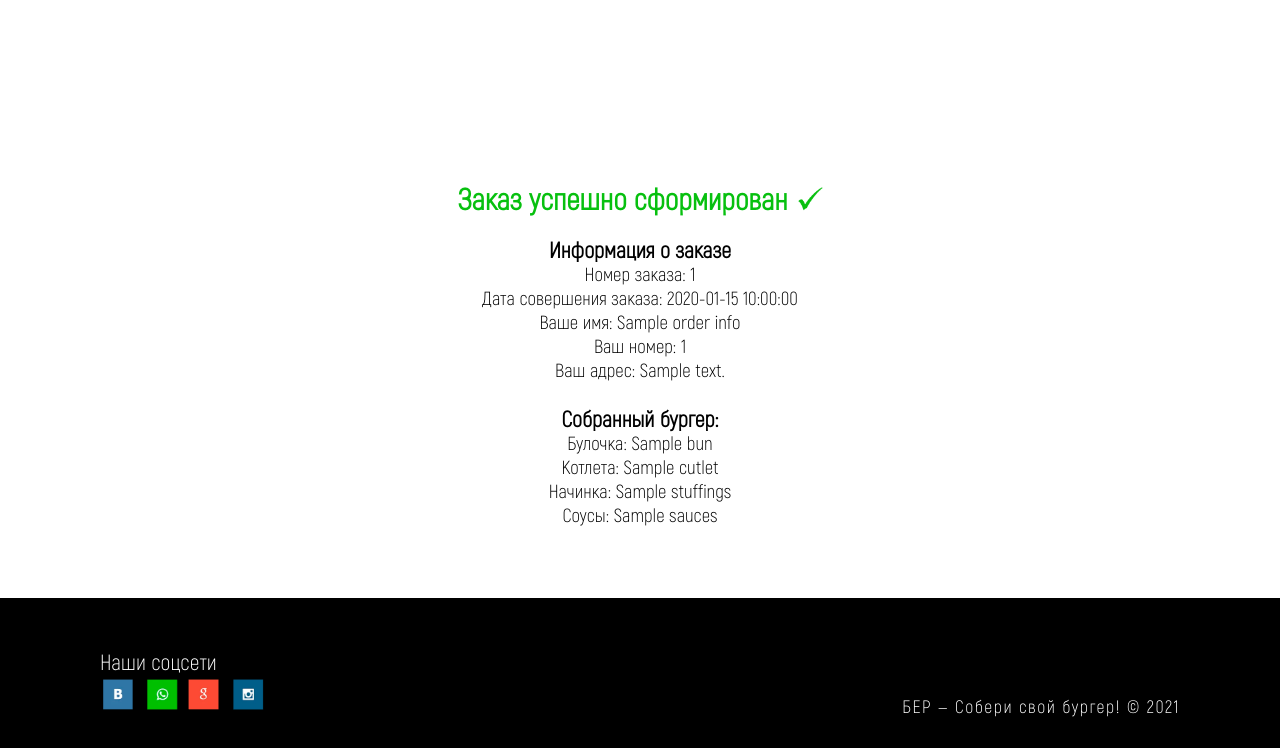
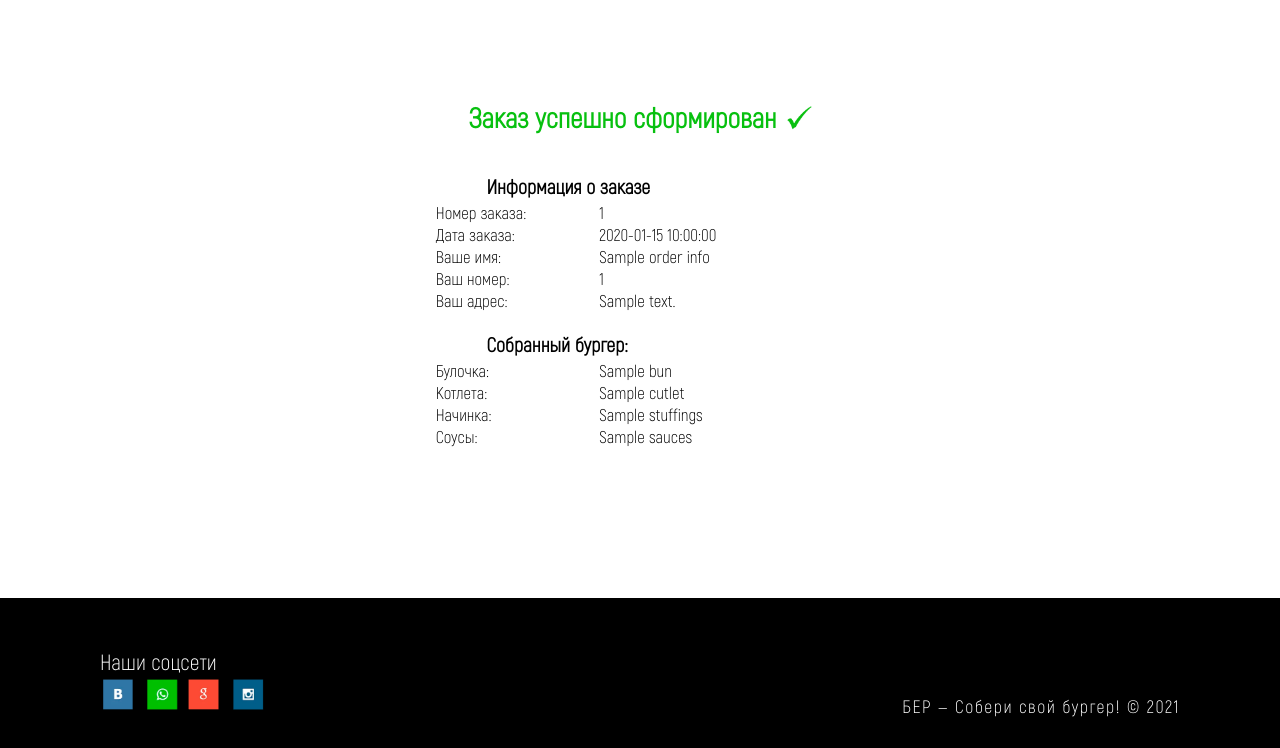
Before and after one commit to Sa1nt-Vlad/pyramid_based_ber2, a Python web app: template pyramid_based_ber/templates/order_info.jinja2 in a window 1280 px wide. Shown: the part 52-800 px from the top of the page. Run offline with Jinja, Linux system fonts and the light colour scheme; the template is opened without the code that fills it: most values are stand-ins (such as "Sample title", 1, 10 or a date in 2020).

Commit message:
Добавлено оформление для инфы о заказе 2

```diff
--- a/pyramid_based_ber/static/css/order_info.css
+++ b/pyramid_based_ber/static/css/order_info.css
@@ -2,13 +2,13 @@
 	width: 60%;
 	margin: 0 auto;
 	text-align: center;
-	margin-top: 180px;
+	margin-top: 100px;
 }
 
 .order-info .top {
 	display: flex;
 	justify-content: center;
-	margin-bottom: 20px;
+	margin-bottom: 40px;
 }
 
 .order-info .top img {
@@ -22,43 +22,60 @@
 
 .order-info .bottom {
 	font-size: 20px;
-	padding: 0 200px;
 }
 
-.order-info .bottom p {
-	margin-bottom: 1px;
+.order-info .bottom h3 {
+	font-size: 20px;
+	width: 40%;
+	margin: 0 auto;
+	text-align: left;
+	margin-bottom: 2px;
 }
 
-.order-info span {
-	text-align: left;
+.order-info table {
+	margin: 0 auto;
+	table-layout: fixed;
+	width: 40%;
+	word-wrap: break-word;
 }
 
-@media screen and (max-width: 1570px) {
+.order-info table td:first-child {
+	width: 40%;
+	padding-left: 5px;
+}
+
+@media screen and (max-width: 1650px) {
 	.order-info .bottom {
 		font-size: 19px;
-		padding: 0 150px;
 	}
 	.order-info .top h1 {
-		font-size: 30px
+		font-size: 30px;
+	}
+	.order-info table {
+		width: 48%;
 	}
 }
 
-@media screen and (max-width: 1200px) {
+@media screen and (max-width: 1350px) {
 	.order-info .bottom {
 		font-size: 17px;
-		padding: 0 100px;
 	}
 	.order-info .top h1 {
-		font-size: 28px
+		font-size: 28px;
+	}
+	.order-info table {
+		width: 55%;
 	}
 }
 
 @media screen and (max-width: 860px) {
 	.order-info .bottom {
 		font-size: 15px;
-		padding: 0 50px;
 	}
 	.order-info .top h1 {
-		font-size: 26px
+		font-size: 26px;
+	}
+	.order-info table {
+		width: 60%;
 	}
 }
--- a/pyramid_based_ber/templates/order_info.jinja2
+++ b/pyramid_based_ber/templates/order_info.jinja2
@@ -10,17 +10,48 @@
         </div>
         <div class="bottom">
         <h3>Информация о заказе</h3>
-        <p><span>Номер заказа:</span> {{ order_info.order_id }}</p>
-        <p><span>Дата совершения заказа:</span> {{ order_info.creation_date }}</p>
-        <p><span>Ваше имя:</span> {{order_info.name}}</p>
-        <p><span>Ваш номер:</span> {{order_info.phone_number}}</p>
-        <p><span>Ваш адрес:</span> {{order_info.address}}</p>
+        <table>
+            <tr>
+                <td align="left">Номер заказа:</td>
+                <td align="left">{{order_info.order_id}}</td>
+            </tr>
+            <tr>
+                <td align="left">Дата заказа:</td>
+                <td align="left">{{order_info.creation_date}}</td>
+            </tr>
+            <tr>
+                <td align="left">Ваше имя:</td>
+                <td align="left">{{order_info.name}}</td>
+            </tr>
+            <tr>
+                <td align="left">Ваш номер:</td>
+                <td align="left">{{order_info.phone_number}}</td>
+            </tr>
+            <tr>
+                <td align="left">Ваш адрес:</td>
+                <td align="left">{{order_info.address}}</td>
+            </tr>
+        </table>
         <br>
         <h3>Собранный бургер:</h3>
-        <p><span>Булочка:</span> {{order_info.burger_config.bun}}</p>
-        <p><span>Котлета:</span> {{order_info.burger_config.cutlet}}</p>
-        <p><span>Начинка:</span> {{order_info.burger_config.stuffings}}</p>
-        <p><span>Соусы:</span> {{order_info.burger_config.sauces}}</p>
+        <table width="500px">
+            <tr>
+                <td align="left">Булочка:</td>
+                <td align="left">{{order_info.burger_config.bun}}</td>
+            </tr>
+            <tr>
+                <td align="left">Котлета:</td>
+                <td align="left">{{order_info.burger_config.cutlet}}</td>
+            </tr>
+            <tr>
+                <td align="left">Начинка:</td>
+                <td align="left">{{order_info.burger_config.stuffings}}</td>
+            </tr>
+            <tr>
+                <td align="left">Соусы:</td>
+                <td align="left">{{order_info.burger_config.sauces}}</td>
+            </tr>
+        </table>
     </div>
     </div>
 {% endblock content %}
```
Lines whose indentation alone changed are shown as unchanged.
